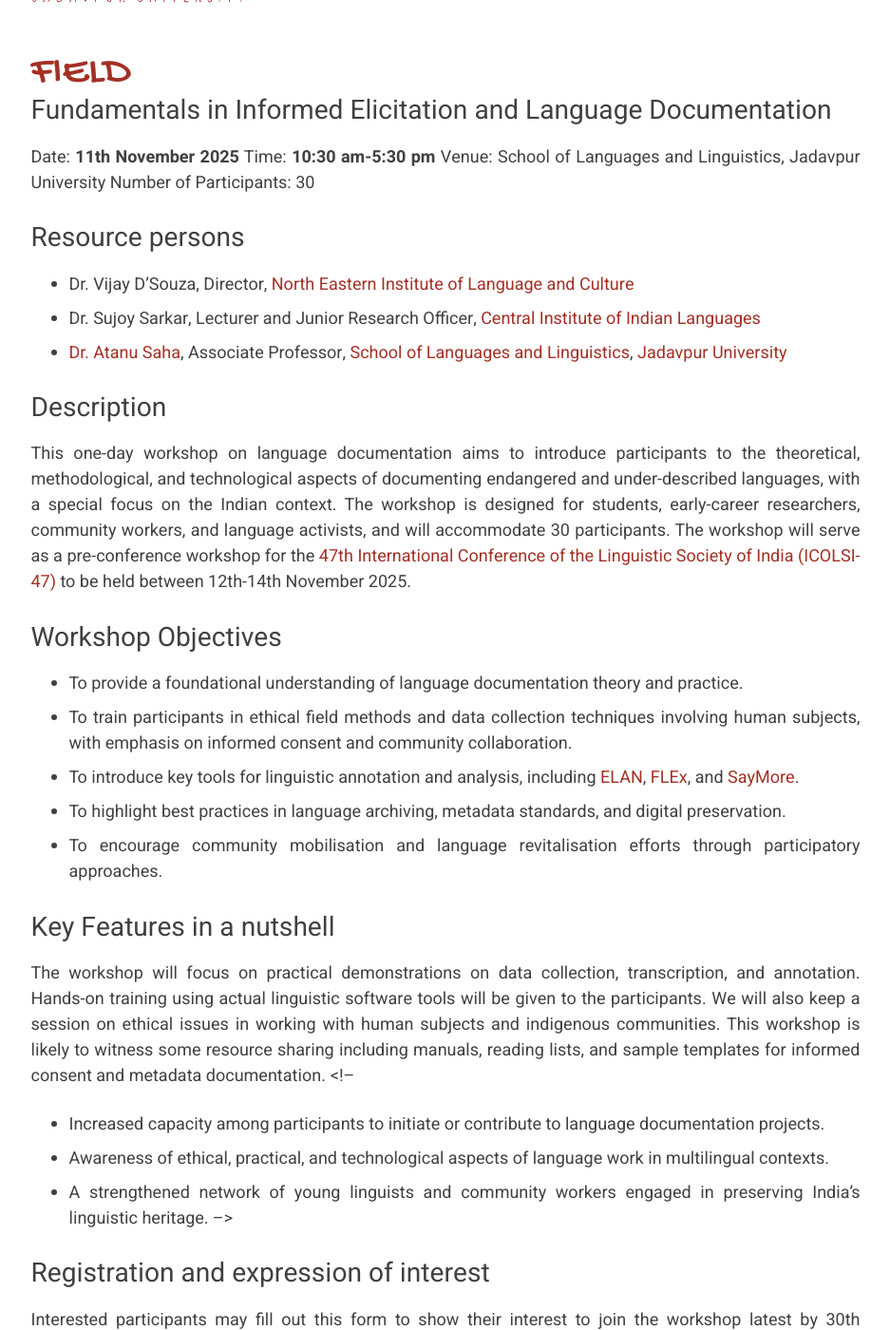
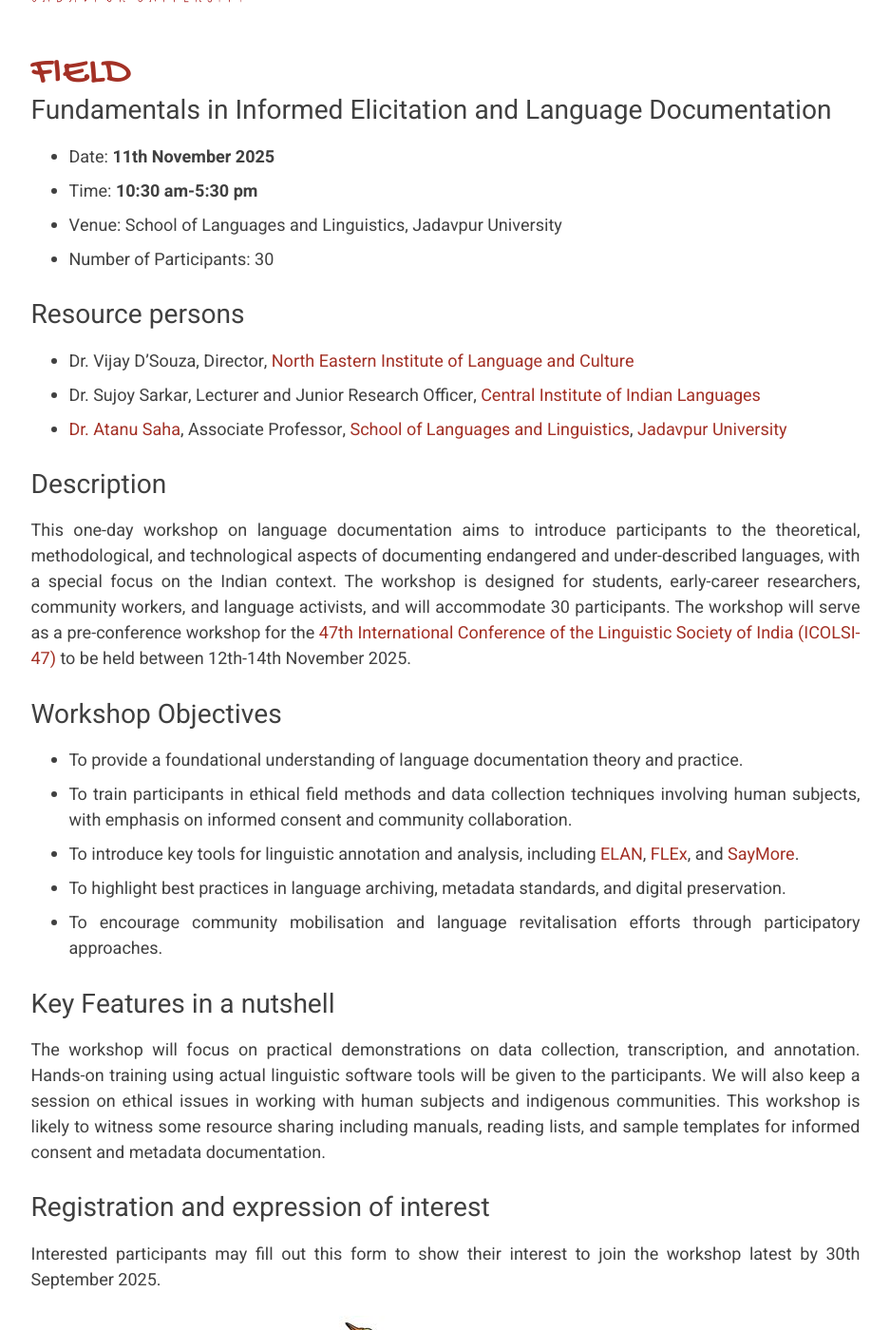
Before and after one commit to icolsi47/icolsi47.github.io, a Jekyll site: the page built from field.md, in a window 1280 px wide and 1400 px high, scrolled down 250 px. Shown: the whole window at 95% size, without its empty margins (171-1108 px from the left). Built offline with Jekyll 4.4.1, drawn with Linux system fonts in a browser that asks for light colours.

Commit message:
workshop page

```diff
--- a/field.md
+++ b/field.md
@@ -4,10 +4,10 @@
 ---
 # Fundamentals in Informed Elicitation and Language Documentation
 
-Date: **11th November 2025**
-Time: **10:30 am-5:30 pm**
-Venue: School of Languages and Linguistics, Jadavpur University
-Number of Participants: 30
+- Date: **11th November 2025**
+- Time: **10:30 am-5:30 pm**
+- Venue: School of Languages and Linguistics, Jadavpur University
+- Number of Participants: 30
 
 ## Resource persons
 - Dr. Vijay D'Souza, Director, [North Eastern Institute of Language and Culture](https://www.neilac.org.in)
@@ -27,13 +27,6 @@
 
 ## Key Features in a nutshell
 The workshop will focus on practical demonstrations on data collection, transcription, and annotation. Hands-on training using actual linguistic software tools will be given to the participants. We will also keep a session on ethical issues in working with human subjects and indigenous communities. This workshop is likely to witness some resource sharing including manuals, reading lists, and sample templates for informed consent and metadata documentation.
-<!--
-- Increased capacity among participants to initiate or contribute to language documentation
-projects.
-- Awareness of ethical, practical, and technological aspects of language work in
-multilingual contexts.
-- A strengthened network of young linguists and community workers engaged in
-preserving India’s linguistic heritage. -->
 
 ## Registration and expression of interest
 Interested participants may fill out this form to show their interest to join the workshop latest by 30th September 2025.
```
